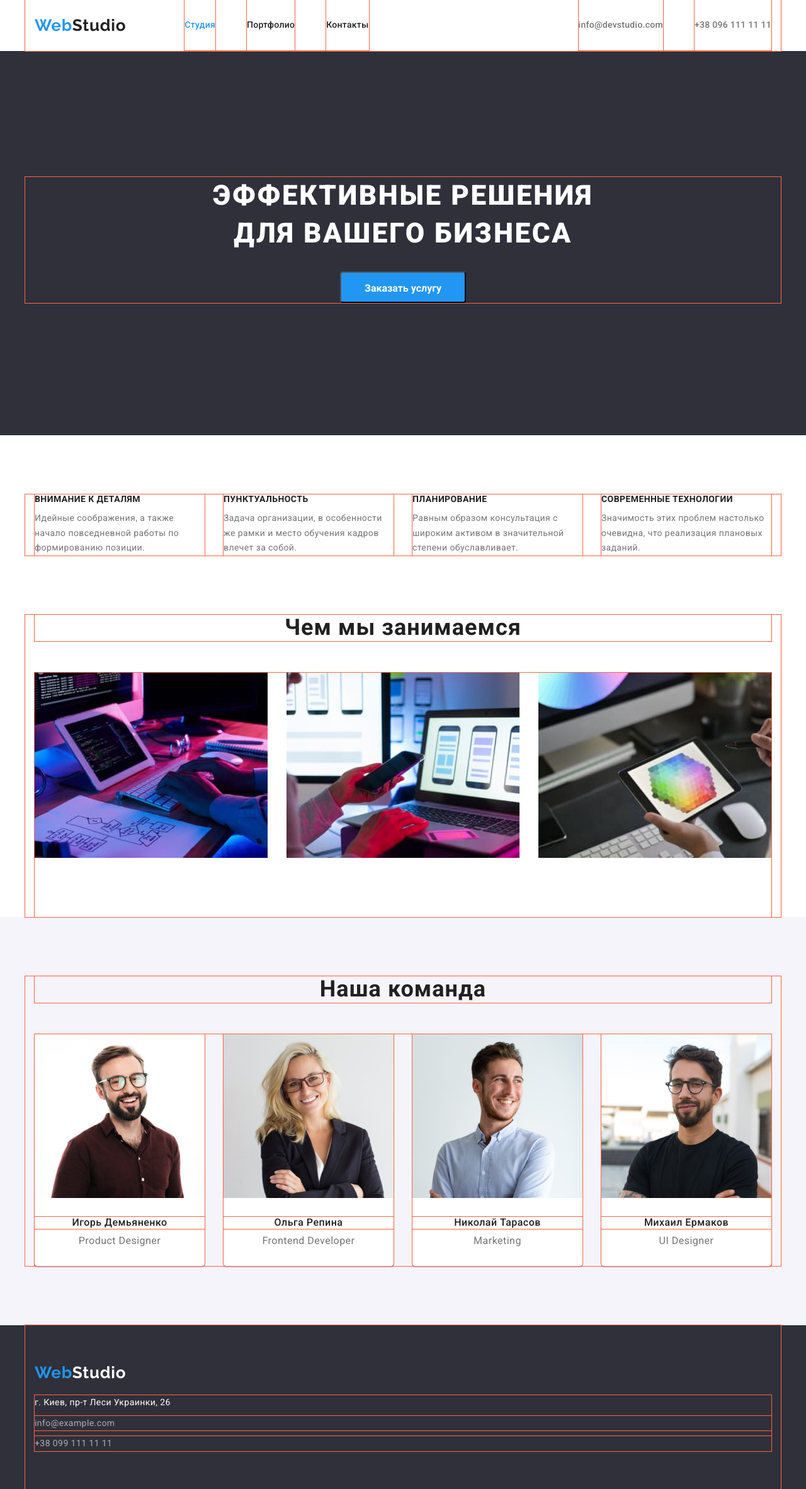
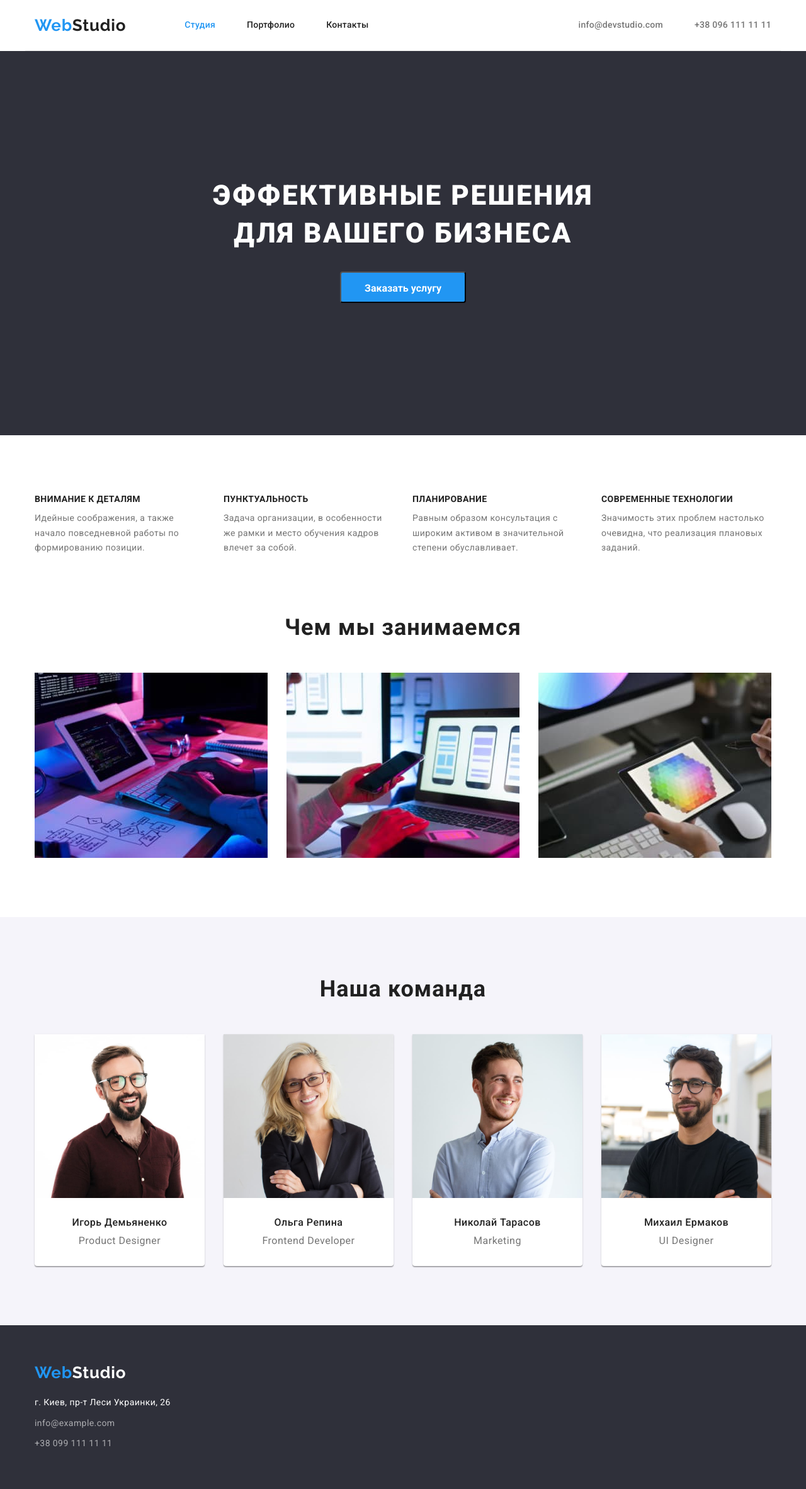
Before and after one commit to sotskiydr/goit-markup-hw-03, a plain HTML site: page index.html in a window 1280 px wide. Shown: the whole page at 63% size. Drawn offline with nearby package versions, Linux system fonts and the light colour scheme.

Commit message:
Update styles.css

```diff
--- a/css/styles.css
+++ b/css/styles.css
@@ -62,7 +62,6 @@ img {
     width: 1200px;
     padding: 0 15px;
     margin: 0 auto;
-    outline: 1px solid tomato;
 }
 
 
@@ -72,21 +71,18 @@ img {
     display: flex;
     align-items: center;
     border-bottom: 1px solid #ECECEC;
-    outline: 1px solid tomato;
 }
 
 .site-nav-items {
     display: flex;
     margin: 0px 0px 0px 93px;
     padding: 0;
-    outline: 1px solid tomato;
 }
 
 .nav-link,
 .contacts-link {
     padding: 32px 0px 32px 0px;
     display: block;
-    outline: 1px solid tomato;
 }
 
 .site-nav-items .item:not(:last-child) {
@@ -97,7 +93,6 @@ img {
     display: flex;
     margin: 0px 0px 0px auto;
     padding: 0;
-    outline: 1px solid tomato;
 }
 
 .contacts .item:not(:last-child) {
@@ -110,7 +105,6 @@ img {
 .features-items {
     display: flex;
     margin: 0;
-    outline: 1px solid tomato;
     padding-left: 0;
 }
 
@@ -120,7 +114,6 @@ img {
 
 .features-items>.item {
     width: 270px;
-    outline: 1px solid tomato;
 }
 
 
@@ -128,14 +121,12 @@ img {
 
 .what-doing-title {
     margin-bottom: 50px;
-    outline: 1px solid tomato;
 }
 
 .what-doing-items {
     display: flex;
     padding: 0px 0px 94px 0px;
     margin: 0;
-    outline: 1px solid tomato;
 }
 
 .what-doing-items .item:not(:last-child) {
@@ -147,14 +138,12 @@ img {
 
 .our-team-main-title {
     margin-bottom: 50px;
-    outline: 1px solid tomato;
 }
 
 .our-team-items {
     display: flex;
     padding-left: 0px;
     margin: 0;
-    outline: 1px solid tomato;
 }
 
 .our-team-items .item {
@@ -163,7 +152,6 @@ img {
     text-align: center;
     padding-bottom: 30px;
     background-color: var(--additional-color);
-    outline: 1px solid tomato;
 }
 
 .our-team-items .item:not(:last-child) {
@@ -173,7 +161,6 @@ img {
 .our-team-items .our-team-title {
     margin-top: 30px;
     margin-bottom: 10px;
-    outline: 1px solid tomato;
 }
 
 
@@ -181,14 +168,12 @@ img {
 
 .footer-container {
     padding: 60px 15px;
-    outline: 1px solid tomato;
 }
 
 .address-items {
     padding: 0;
     margin-top: 20px;
     margin-bottom: 0px;
-    outline: 1px solid tomato;
 }
 
 .address-items .item:not(:last-child) {
```
